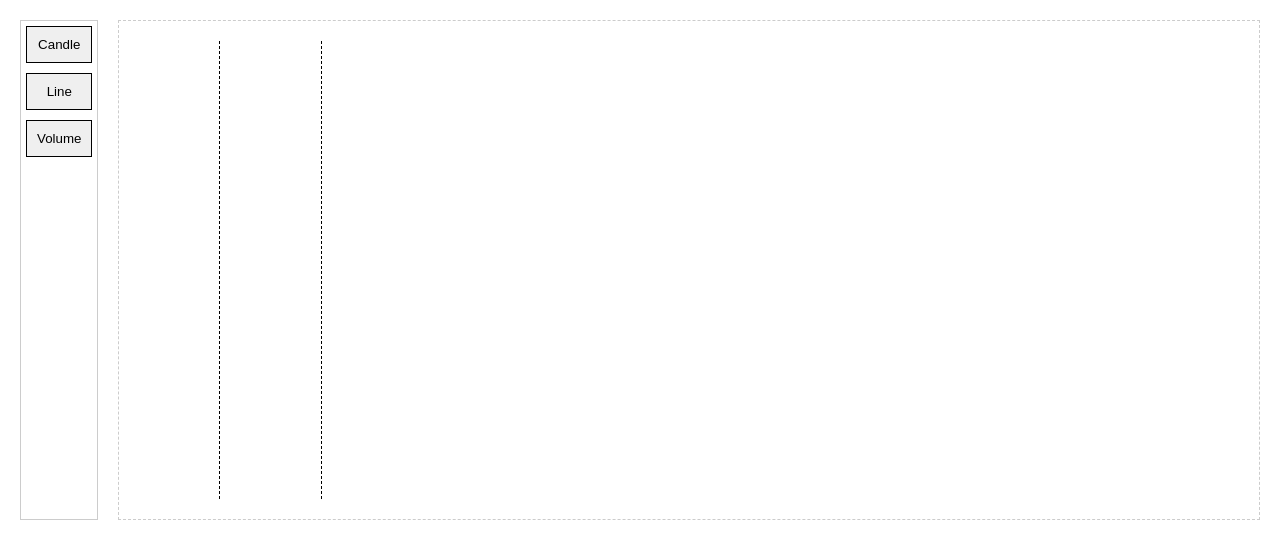
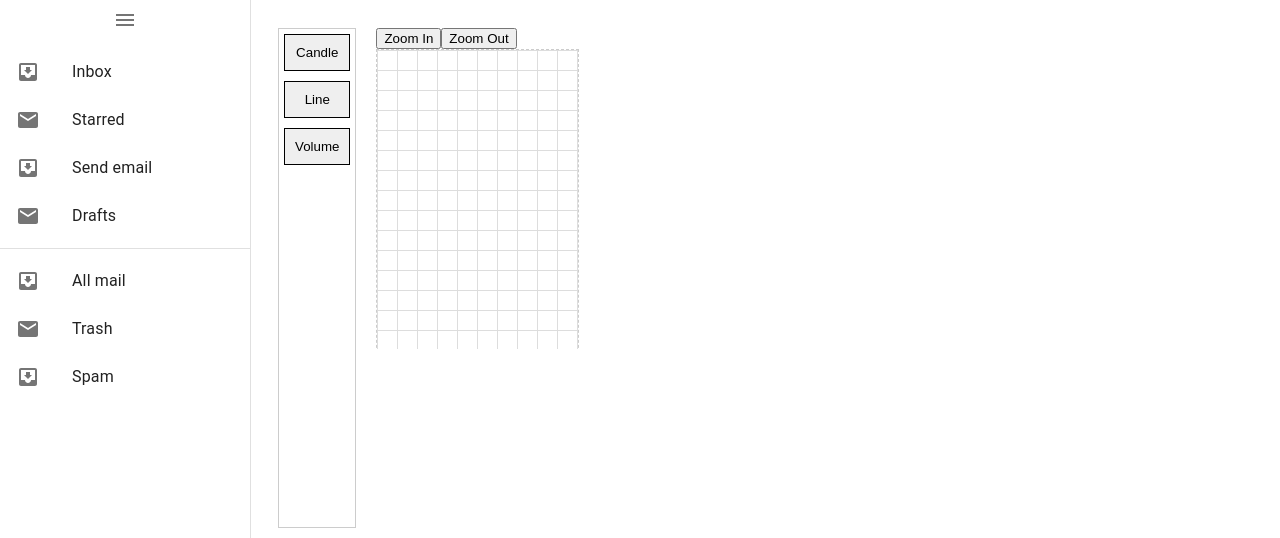
Before and after one commit to kriks7iitk/quogni-ade-web, a React (Vite) app: page /builder in a window 1280 px wide. Before the commit this address had no page. Shown: the top 538 px of the page. Built offline with nearby package versions, Linux system fonts and the light colour scheme.

Commit message:
added zoom in and zoom out effect

```diff
--- a/index.css
+++ /dev/null
@@ -1,3 +0,0 @@
-@tailwind base;
-@tailwind components;
-@tailwind utilities;
--- a/package.json
+++ b/package.json
@@ -12,6 +12,12 @@
   },
   "dependencies": {
     "@dnd-kit/core": "^6.1.0",
+    "@dnd-kit/modifiers": "^7.0.0",
+    "@emotion/react": "^11.13.3",
+    "@emotion/styled": "^11.13.0",
+    "@mui/icons-material": "^6.1.1",
+    "@mui/material": "^6.1.1",
+    "lucide-react": "^0.445.0",
     "react": "^18.2.0",
     "react-dom": "^18.2.0",
     "react-hot-toast": "^2.4.1",
--- a/src/App.jsx
+++ b/src/App.jsx
@@ -1,24 +1,31 @@
 import { BrowserRouter as Router, Routes, Route } from 'react-router-dom';
-import React from 'react';
+import React, { useState } from 'react';
 import SignUp from './Modules/Auth/SignUp';
-import '../src/_styles/theme.scss'
-import '../src/_colors/colors.scss';
-import { Toaster } from 'react-hot-toast';
 import Builder from './Modules/LowCodeBuilder/Builder';
+import MainLayout from './MainLayot';
+
 function App() {
+  const [isNavBarExpanded, setIsNavBarExpanded] = useState(true);
+
   return (
-    <div>
     <Router>
-      {/* <ConditionalNavbar /> */}
-        <Routes>
-          <Route path="/signup" element={<SignUp />} />
-        </Routes>
-        <Routes>
-          <Route path="/builder" element={<Builder />} />
-        </Routes>
+      <Routes>
+        <Route
+          path="/signup"
+          element={
+              <SignUp />
+          }
+        />
+        <Route
+          path="/builder"
+          element={
+            <MainLayout isNavBarExpanded={isNavBarExpanded} setIsNavBarExpanded={setIsNavBarExpanded}>
+              <Builder />
+            </MainLayout>
+          }
+        />
+      </Routes>
     </Router>
-    <Toaster />
-    </div>
   );
 }
 
--- /dev/null
+++ b/src/MainLayot.jsx
@@ -0,0 +1,34 @@
+import React from 'react';
+import PropTypes from 'prop-types'; // Import PropTypes
+import { NavBar } from './Modules/Navigations/NavBar/NavBar';
+import { Toaster } from 'react-hot-toast';
+
+const MainLayout = ({ isNavBarExpanded, setIsNavBarExpanded, children }) => {
+  return (
+    <div style={{ display: 'flex' , flexGrow:'1'}}>
+      {/* NavBar component */}
+      <NavBar isExpanded={isNavBarExpanded} setIsExpanded={setIsNavBarExpanded} />
+
+      {/* Main content that adjusts dynamically */}
+      <div
+        style={{
+          flexGrow: 1,
+          marginLeft: isNavBarExpanded ? '250px' : '75px',
+          transition: 'margin-left 0.3s ease-in-out',
+        }}
+      >
+        {children} {/* Render the actual route content here */}
+      </div>
+      <Toaster />
+    </div>
+  );
+};
+
+// Define PropTypes for MainLayout
+MainLayout.propTypes = {
+  isNavBarExpanded: PropTypes.bool.isRequired, // Boolean, required
+  setIsNavBarExpanded: PropTypes.func.isRequired, // Function, required
+  children: PropTypes.node.isRequired, // Renderable content, required
+};
+
+export default MainLayout;
--- a/src/Modules/LowCodeBuilder/Builder.jsx
+++ b/src/Modules/LowCodeBuilder/Builder.jsx
@@ -1,13 +1,14 @@
 import React, { useState } from 'react';
 import { DndContext } from '@dnd-kit/core';
 import { TrayElementButton } from './ComponentTray/TrayBtn/TrayElementButton'; // Assuming Candle uses useDraggable
-import TimeLineY from './DroppableGrid/Grid'; // Assuming TimeLineY uses useDroppable
 import './builder.scss';
 import DragOverlayWrap from './DragOverlay/DragOverlayWrap';
+import {createSnapModifier} from '@dnd-kit/modifiers';
+import ZoomableGrid from './DroppableGrid/BuilderGrid';
 
 export default function Builder() {
-  const [gap, setGap] = useState(100);
-  const [strategyDef, setStrategyDef] = useState({ "1": [], "2":[] });
+  const [gap, setGap] = useState(99);
+  const [strategyDef, setStrategyDef] = useState({ "1": [], "2":[],"3":[], "4":[] });
   const [activeItem, setActiveItem] = useState(null); // Track active draggable item
 
   const trayItems = [
@@ -16,6 +17,9 @@ export default function Builder() {
     { name: 'Volume', type: 'volume' },
   ];
 
+
+  const gridSize = 20; // pixels
+  const snapToGridModifier = createSnapModifier(gridSize);
 
 
   const handleDragStart = (event) => {
@@ -52,7 +56,7 @@ export default function Builder() {
   };
 
   return (
-    <DndContext onDragStart={handleDragStart} onDragEnd={handleDragEnd}>
+    <DndContext onDragStart={handleDragStart} onDragEnd={handleDragEnd} modifiers={[snapToGridModifier]}>
       <div className="editor-class">
         {/* Tray Component */}
         <div className="tray-pane">
@@ -62,33 +66,7 @@ export default function Builder() {
         </div>
 
         {/* Grid (Canvas) Components */}
-        <div className="grid" style={{ gap: `${gap}px` }}>
-        {Object.keys(strategyDef).map((key) => {
-          const timeLineElement = strategyDef[key];
-          console.log("key is ",);
-          console.log(Object.keys(strategyDef));
-
-          return (
-              <TimeLineY id={`key_${1}`} key={`key_${key}`}>
-                {timeLineElement?.map((item, index) => (
-                  <div
-                    key={index}
-                    style={{
-                      width: '50px',
-                      position: 'absolute',
-                      left: `${item.position.x}px`,
-                      top: `${item.position.y}px`,
-                      border: '2px dashed #000',
-                      backgroundColor: '#f0f0f0', // Optional: background color for visibility
-                    }}
-                  >
-                    {item.name} ({item.type})
-                  </div>
-                ))}
-              </TimeLineY>
-         );
-        })}
-        </div>
+         <ZoomableGrid strategyDef={strategyDef} gap={gap}/>
 
         {/* Drag Overlay for smoother drag effect */}
         <DragOverlayWrap />
--- /dev/null
+++ b/src/Modules/LowCodeBuilder/DroppableGrid/BuilderGrid.jsx
@@ -0,0 +1,133 @@
+import React, { useState, useRef } from 'react';
+import TimeLineY from './Grid';
+import PropTypes from 'prop-types';
+
+const ZoomableGrid = ({ strategyDef, gap }) => {
+    const [zoomLevel, setZoomLevel] = useState(1); // Initial zoom level
+    const [isPanning, setIsPanning] = useState(false);
+    const [startCoords, setStartCoords] = useState({ x: 0, y: 0 });
+    const [transformOrigin, setTransformOrigin] = useState('0 0');
+    const gridRef = useRef(null);
+
+    // Handle zoom in
+    const handleZoomIn = (mouseX, mouseY) => {
+      setZoomLevel((prevZoom) => Math.min(prevZoom + 0.1, 3)); // Max zoom level 3
+      updateTransformOrigin(mouseX, mouseY);
+    };
+
+    // Handle zoom out
+    const handleZoomOut = (mouseX, mouseY) => {
+      setZoomLevel((prevZoom) => Math.max(prevZoom - 0.1, 0.5)); // Min zoom level 0.5
+      updateTransformOrigin(mouseX, mouseY);
+    };
+
+    // Zoom in or out based on wheel event
+    const handleZoom = (event) => {
+      event.preventDefault();
+      const { clientX, clientY } = event;
+      const { left, top } = gridRef.current.getBoundingClientRect();
+      const mouseX = clientX - left; // Mouse X position relative to the grid container
+      const mouseY = clientY - top;  // Mouse Y position relative to the grid container
+
+      if (event.deltaY < 0) {
+        handleZoomIn(mouseX, mouseY);
+      } else {
+        handleZoomOut(mouseX, mouseY);
+      }
+    };
+
+    // Update the transform-origin based on mouse position
+    const updateTransformOrigin = (mouseX, mouseY) => {
+      setTransformOrigin(`${mouseX}px ${mouseY}px`);
+    };
+
+    // Handle the start of the pan
+    const handleMouseDown = (event) => {
+      setIsPanning(true);
+      setStartCoords({
+        x: event.clientX - gridRef.current.scrollLeft,
+        y: event.clientY - gridRef.current.scrollTop,
+      });
+    };
+
+    // Handle the pan movement
+    const handleMouseMove = (event) => {
+      if (isPanning) {
+        const x = event.clientX - startCoords.x;
+        const y = event.clientY - startCoords.y;
+        gridRef.current.scrollLeft = -x;
+        gridRef.current.scrollTop = -y;
+      }
+    };
+
+    // Handle pan end
+    const handleMouseUp = () => {
+      setIsPanning(false);
+    };
+
+    return (
+      <div>
+        <div className="zoom-controls">
+          <button onClick={() => handleZoomIn(0, 0)}>Zoom In</button>
+          <button onClick={() => handleZoomOut(0, 0)}>Zoom Out</button>
+        </div>
+        <div
+          className="grid-container"
+          ref={gridRef}
+          onWheel={handleZoom} // Zoom with the wheel
+          onMouseDown={handleMouseDown} // Start panning
+          onMouseMove={handleMouseMove} // Pan with movement
+          onMouseUp={handleMouseUp} // Stop panning
+          onMouseLeave={handleMouseUp} // Stop panning if mouse leaves
+          style={{
+            overflow: 'hidden', // Hide overflow, but still allow panning
+            width: '100%',
+            height: '100%', // Example: fixed height for the main component
+            cursor: isPanning ? 'grabbing' : 'grab', // Visual feedback for panning
+            position: 'relative',
+          }}
+        >
+          <div
+            className="grid"
+            style={{
+              display: 'grid',
+              gap: `${gap}px`,
+              transform: `scale(${zoomLevel})`, // Apply zoom level
+              transformOrigin: transformOrigin, // Dynamically update based on mouse position
+              position: 'absolute', // Allow panning within fixed container
+            }}
+          >
+            {Object.keys(strategyDef).map((key) => {
+              const timeLineElement = strategyDef[key];
+              return (
+                <TimeLineY id={`key_${key}`} key={`key_${key}`}>
+                  {timeLineElement?.map((item, index) => (
+                    <div
+                      key={index}
+                      style={{
+                        width: '50px',
+                        position: 'absolute',
+                        left: `${item.position.x}px`,
+                        top: `${item.position.y}px`,
+                        border: '2px dashed #000',
+                        backgroundColor: '#f0f0f0', // Optional: background color for visibility
+                      }}
+                    >
+                      {item.name} ({item.type})
+                    </div>
+                  ))}
+                </TimeLineY>
+              );
+            })}
+          </div>
+        </div>
+      </div>
+    );
+  };
+
+  export default ZoomableGrid;
+
+ZoomableGrid.propTypes = {
+    strategyDef: PropTypes.any.isRequired,
+    gap: PropTypes.number.isRequired,
+  };
--- a/src/Modules/LowCodeBuilder/DroppableGrid/Grid.jsx
+++ b/src/Modules/LowCodeBuilder/DroppableGrid/Grid.jsx
@@ -12,7 +12,6 @@ export default function TimeLineY({ id, children }) {
   }, [id]);
 
   const style = {
-    width: '1px', // Adjust the width for visibility
     height: '100%',
     borderLeft: '1px dashed black', // Create a dashed line effect
     backgroundColor: isOver ? 'lightgreen' : 'transparent', // Background color for droppable state
--- a/src/Modules/LowCodeBuilder/DroppableGrid/grid.scss
+++ b/src/Modules/LowCodeBuilder/DroppableGrid/grid.scss
@@ -0,0 +1,28 @@
+.grid {
+    display: flex;          /* Enable flexbox */
+    flex-direction: row;
+    justify-content: flex-start;  /* Left-align items on the main axis (horizontal) */
+    align-items: flex-start;  /* Align items at the top of the cross-axis (optional) */
+    flex-grow: 1;
+    padding: 20px 100px 20px 100px;
+    border: 1px dashed #ccc;
+    position: relative;
+    background-image: repeating-linear-gradient(
+      0deg,
+      transparent,
+      transparent calc(var(--grid-size) - 1px),
+      #ddd calc(var(--grid-size) - 1px),
+      #ddd var(--grid-size)
+    ),
+  repeating-linear-gradient(
+    -90deg,
+    transparent,
+    transparent calc(var(--grid-size) - 1px),
+    #ddd calc(var(--grid-size) - 1px),
+    #ddd var(--grid-size)
+  );
+  background-size: var(--grid-size) var(--grid-size);
+  z-index: -1;
+  pointer-events: none;
+
+}
--- a/src/Modules/LowCodeBuilder/builder.scss
+++ b/src/Modules/LowCodeBuilder/builder.scss
@@ -1,3 +1,7 @@
+:root {
+  --grid-size: 20px; /* Define the grid size variable */
+}
+
 .editor-class {
     display: flex;
     flex-direction: row; /* Arrange components in a row */
@@ -11,6 +15,12 @@
         flex-direction: column;
         margin-right: 20px;
       }
+      .grid-container {
+        max-width: 300px;
+        min-width: 300px;
+        max-height: 300px;
+        min-height: 300px;
+      }
 
       .grid {
         display: flex;          /* Enable flexbox */
@@ -21,5 +31,23 @@
         padding: 20px 100px 20px 100px;
         border: 1px dashed #ccc;
         position: relative;
+        background-image: repeating-linear-gradient(
+          0deg,
+          transparent,
+          transparent calc(var(--grid-size) - 1px),
+          #ddd calc(var(--grid-size) - 1px),
+          #ddd var(--grid-size)
+        ),
+      repeating-linear-gradient(
+        -90deg,
+        transparent,
+        transparent calc(var(--grid-size) - 1px),
+        #ddd calc(var(--grid-size) - 1px),
+        #ddd var(--grid-size)
+      );
+      background-size: var(--grid-size) var(--grid-size);
+      z-index: -1;
+      pointer-events: none;
+
     }
   }
--- a/src/Modules/Navigations/NavBar/NavBar.jsx
+++ b/src/Modules/Navigations/NavBar/NavBar.jsx
@@ -1,53 +1,74 @@
-import React, { useState } from 'react';
-// import * as FaIcons from 'react-icons/fa';
-// import * as AiIcons from 'react-icons/ai';
-import { Link, useLocation } from 'react-router-dom';
-import { SidebarData } from './menuOptions';
-import '../navigation.theme.scss';
+import React from 'react';
+import Box from '@mui/material/Box';
+import SwipeableDrawer from '@mui/material/SwipeableDrawer';
+import IconButton from '@mui/material/IconButton';
+import List from '@mui/material/List';
+import Divider from '@mui/material/Divider';
+import ListItem from '@mui/material/ListItem';
+import ListItemButton from '@mui/material/ListItemButton';
+import ListItemIcon from '@mui/material/ListItemIcon';
+import ListItemText from '@mui/material/ListItemText';
+import InboxIcon from '@mui/icons-material/MoveToInbox';
+import MailIcon from '@mui/icons-material/Mail';
+import MenuIcon from '@mui/icons-material/Menu'; // Import MenuIcon
 
-function Navbar() {
-  const [sidebar, setSidebar] = useState(false);
+export const NavBar = ({ isExpanded, setIsExpanded }) => {
+  const drawerWidth = isExpanded ? 250 : 75; // Expanded or compressed width
 
-  const showSidebar = () => setSidebar(!sidebar);
+  const list = () => (
+    <Box
+      sx={{ width: drawerWidth }}
+      role="presentation"
+    >
+      <List>
+        {['Inbox', 'Starred', 'Send email', 'Drafts'].map((text, index) => (
+          <ListItem key={text} disablePadding>
+            <ListItemButton>
+              <ListItemIcon>
+                {index % 2 === 0 ? <InboxIcon /> : <MailIcon />}
+              </ListItemIcon>
+              {isExpanded && <ListItemText primary={text} />} {/* Only show text if expanded */}
+            </ListItemButton>
+          </ListItem>
+        ))}
+      </List>
+      <Divider />
+      <List>
+        {['All mail', 'Trash', 'Spam'].map((text, index) => (
+          <ListItem key={text} disablePadding>
+            <ListItemButton>
+              <ListItemIcon>
+                {index % 2 === 0 ? <InboxIcon /> : <MailIcon />}
+              </ListItemIcon>
+              {isExpanded && <ListItemText primary={text} />} {/* Only show text if expanded */}
+            </ListItemButton>
+          </ListItem>
+        ))}
+      </List>
+    </Box>
+  );
 
   return (
-    <>
-
-        <div className='navbar'>
-          <Link to='#' className='menu-bars'>
-            {/* <FaIcons.FaBars onClick={showSidebar} /> */}
-          </Link>
-        </div>
-        <nav className={sidebar ? 'nav-menu active' : 'nav-menu'}>
-          <ul className='nav-menu-items' onClick={showSidebar}>
-            <li className='navbar-toggle'>
-              <Link to='#' className='menu-bars'>
-                {/* <AiIcons.AiOutlineClose /> */}
-              </Link>
-            </li>
-            {SidebarData.map((item, index) => {
-              return (
-                <li key={index} className={item.cName}>
-                  <Link to={item.path}>
-                    {item.icon}
-                    <span>{item.title}</span>
-                  </Link>
-                </li>
-              );
-            })}
-          </ul>
-        </nav>
-    </>
+    <div>
+      <SwipeableDrawer
+        variant="permanent" // Permanent to keep it always visible
+        anchor="left"
+        open={true} // Always open to show compressed or expanded
+        sx={{
+          '& .MuiDrawer-paper': {
+            width: drawerWidth, // Adjust width based on toggle state
+            transition: 'width 0.3s',
+          },
+        }}
+      >
+        <IconButton
+          onClick={() => setIsExpanded(!isExpanded)} // Toggle the NavBar state
+          sx={{ justifyContent: 'center' }}
+        >
+          <MenuIcon />
+        </IconButton>
+        {list()}
+      </SwipeableDrawer>
+    </div>
   );
-}
-
-export function ConditionalNavbar() {
-    const location = useLocation();
-    const excludedRoutes = ['/signup', '/singin']; // Routes where Navbar should not be displayed
-
-    // Render Navbar only if the current route is not in the excluded routes
-    if (!excludedRoutes.includes(location.pathname)) {
-      return <Navbar />;
-    }
-    return null;
-}
+};
```
Also changed, not shown: 1 other file (tests, documents, lock files or other folders).
